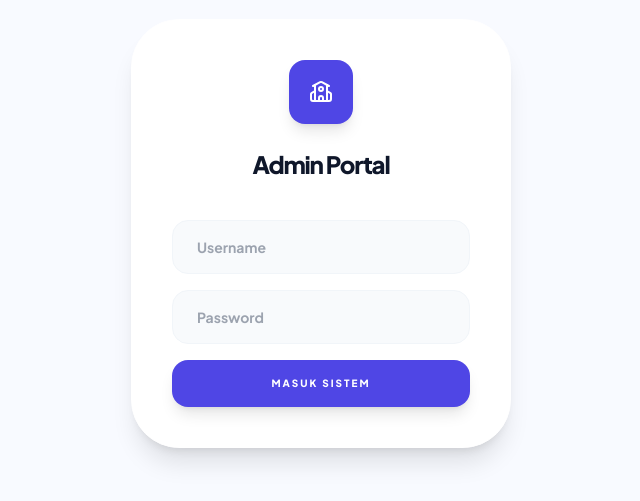
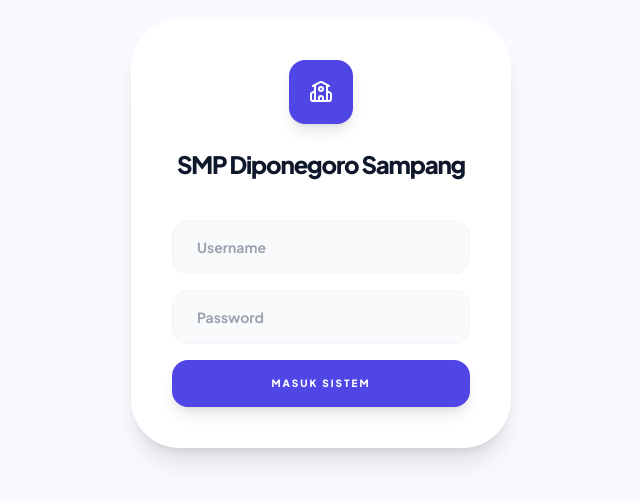
Before and after one commit to uripambaripto/profile-ptk, a plain HTML site: page index.html in a window 1280 px wide. Shown: the part 167-668 px from the top of the page, without its empty margins (319-959 px from the left). Drawn offline with nearby package versions, Linux system fonts and the light colour scheme.

```diff
--- a/index.html
+++ b/index.html
@@ -32,7 +32,7 @@
                     <div class="w-16 h-16 bg-indigo-600 rounded-2xl flex items-center justify-center text-white shadow-lg mb-6">
                         <i data-lucide="school" size="30"></i>
                     </div>
-                    <h2 class="text-2xl font-black tracking-tighter">Admin Portal</h2>
+                    <h2 class="text-2xl font-black tracking-tighter">SMP Diponegoro Sampang</h2>
                 </div>
                 <form id="login-form" class="space-y-4">
                     <input type="text" id="username" placeholder="Username" required class="w-full px-6 py-4 bg-slate-50 border border-slate-100 rounded-2xl font-bold outline-none focus:ring-2 focus:ring-indigo-100 transition-all text-sm">
```
